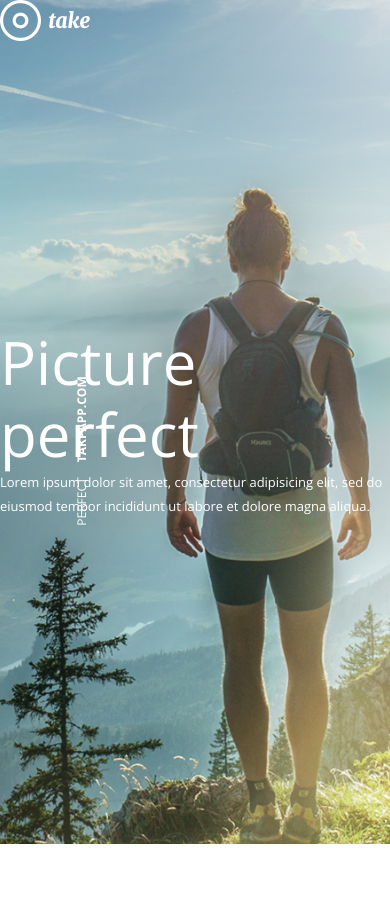
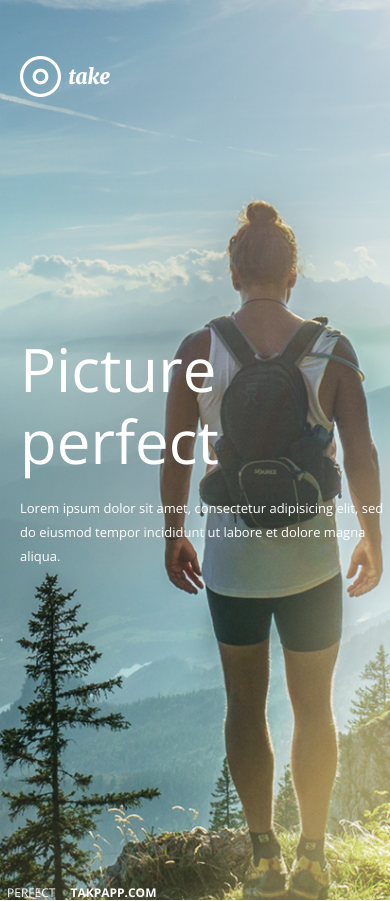
Before and after one commit to ValeryGazzaev/take, a plain HTML site: page index.html in a window 390 px wide. Before the commit the page ends 844 px from the top, so only its background shows below. Drawn offline with nearby package versions, Linux system fonts and the light colour scheme.

Commit message:
header done

```diff
--- a/css/blocks/header.css
+++ b/css/blocks/header.css
@@ -5,6 +5,7 @@
 	background-size: cover;
 	background-position: center;
 	background-image: url("../../img/header-bg.jpg");
+	padding-top: 56px;
 }
 
 .header .logo {
@@ -33,12 +34,14 @@
 	position: absolute;
 	top: 50%;
 	transform: translateY(-50%);
+	margin-left: 120px;
 }
 
 .header-promo p:nth-child(2) {
 	max-width: 440px;
 	font-size: 13px;
 	color: #fff;
+	margin-top: 19px;
 }
 
 .header .site-link {
@@ -60,3 +63,22 @@
 .header .site-link a:hover {
 	text-decoration: underline;
 }
+
+@media (max-width: 480px) {
+	.header .site-link {
+	position: absolute;
+	width: 200px;
+	bottom: 0;
+	top: auto;
+	transform: translateY(0);
+	transform: none;
+	font-weight: 300;
+	color: #fff;
+}
+.header-promo {
+	position: absolute;
+	top: 50%;
+	transform: translateY(-50%);
+	margin-left: 0;
+}
+}
--- a/css/core.css
+++ b/css/core.css
@@ -10,6 +10,7 @@
 
 .wrapper {
 	max-width: 1230px;
+	padding: 0 20px;
 	margin: 0 auto;
 }
 
```
